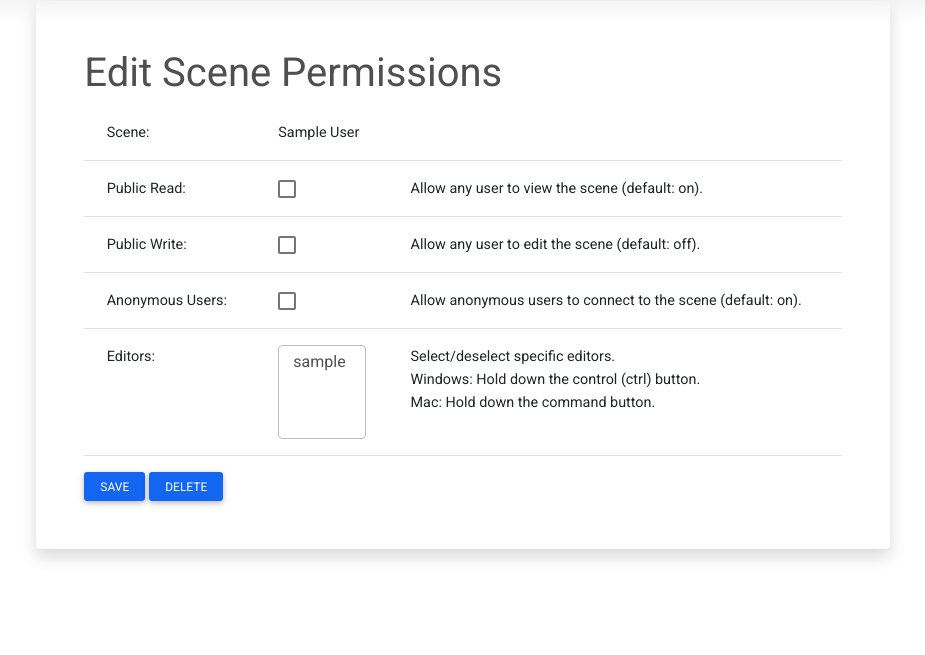
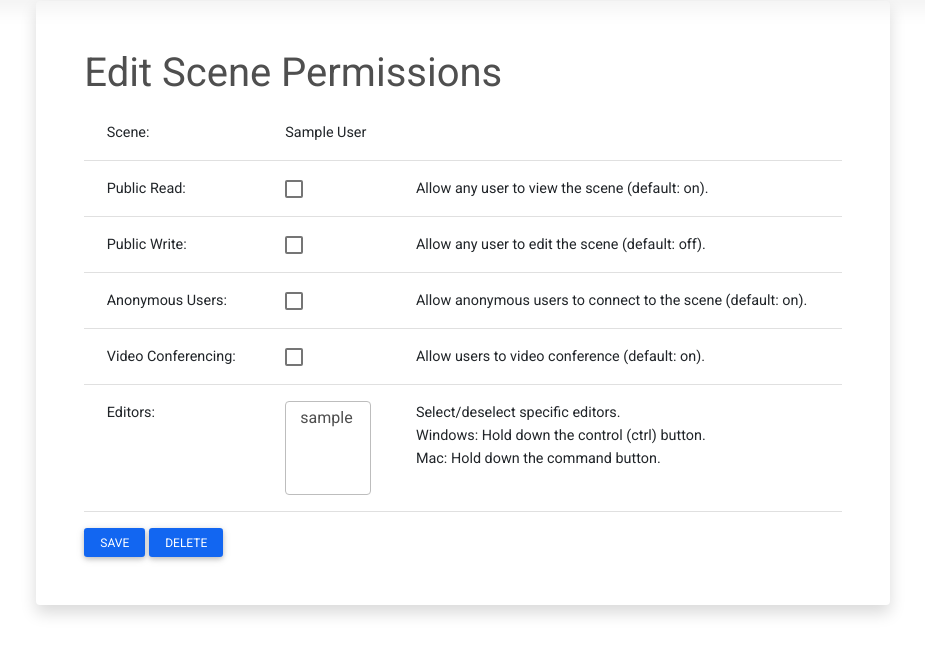
Before and after one commit to arenaxr/arena-account, a Django app: template users/templates/users/scene_perm_detail.html in a window 1280 px wide. Shown: the part 59-714 px from the top of the page, without its empty margins (177-1102 px from the left). Run offline with Django 3.2, Linux system fonts and the light colour scheme; the template is opened without the code that fills it: values that come from a table or form of the project are taken from there, others are empty; tables that the repository leaves empty hold one stand-in row (values such as "Sample post").

Commit message:
Add deny video conf

```diff
--- a/users/forms.py
+++ b/users/forms.py
@@ -45,7 +45,9 @@ class SceneForm(forms.ModelForm):
         widget=forms.CheckboxInput(attrs={"class": "form-check-input"}), required=False)
     anonymous_users = forms.BooleanField(
         widget=forms.CheckboxInput(attrs={"class": "form-check-input"}), required=False)
+    video_conference = forms.BooleanField(
+        widget=forms.CheckboxInput(attrs={"class": "form-check-input"}), required=False)
 
     class Meta:
         model = Scene
-        fields = ("public_read", "public_write", "anonymous_users", "editors")
+        fields = ("public_read", "public_write", "anonymous_users", "video_conference", "editors")
--- a/users/models.py
+++ b/users/models.py
@@ -7,6 +7,7 @@ from django.urls import reverse
 SCENE_PUBLIC_READ_DEF = True
 SCENE_PUBLIC_WRITE_DEF = False
 SCENE_ANON_USERS_DEF = True
+SCENE_VIDEO_CONF_DEF = True
 
 
 class Scene(models.Model):
@@ -22,6 +23,8 @@ class Scene(models.Model):
         default=SCENE_PUBLIC_WRITE_DEF, blank=True)
     anonymous_users = models.BooleanField(
         default=SCENE_ANON_USERS_DEF, blank=True)
+    video_conference = models.BooleanField(
+        default=SCENE_VIDEO_CONF_DEF, blank=True)
 
     def save(self, *args, **kwargs):
         self.full_clean()  # performs regular validation then clean()
--- a/users/templates/users/scene_perm_detail.html
+++ b/users/templates/users/scene_perm_detail.html
@@ -34,6 +34,11 @@
                         <td>Allow anonymous users to connect to the scene (default: on).</td>
                     </tr>
                     <tr>
+                        <td><b>Video Conferencing:</b></td>
+                        <td>{{ form.video_conference }}</td>
+                        <td>Allow users to video conference (default: on).</td>
+                    </tr>
+                    <tr>
                         <td><b>Editors:</b></td>
                         <td>{{ form.editors }}</td>
                         <td>Select/deselect specific editors.<br>Windows: Hold down the control (ctrl) button.<br>
```
Also changed, not shown: users/mqtt.py (+16 -8 lines), users/templates/users/user_profile.html (+8 -0 lines).
